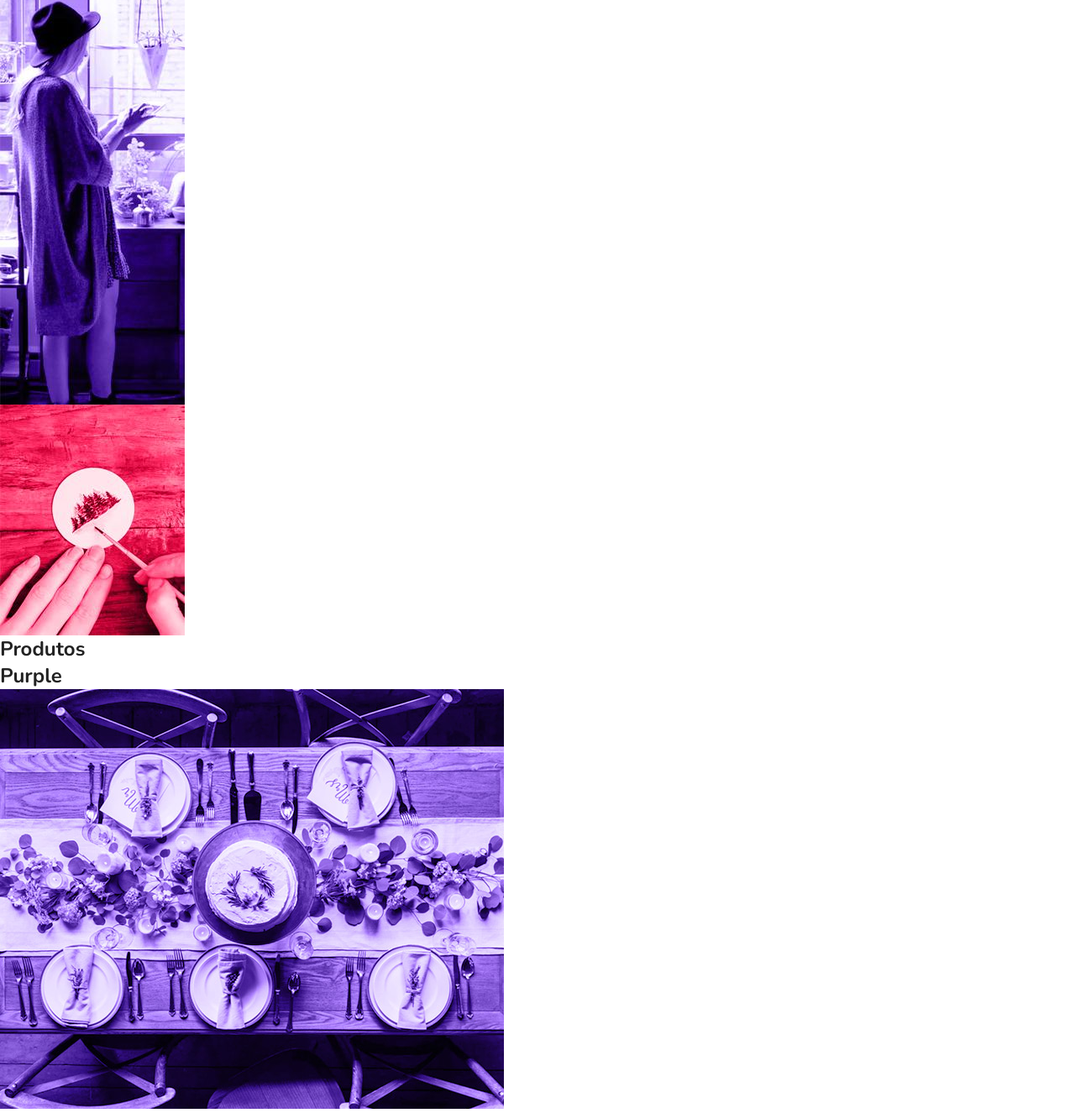
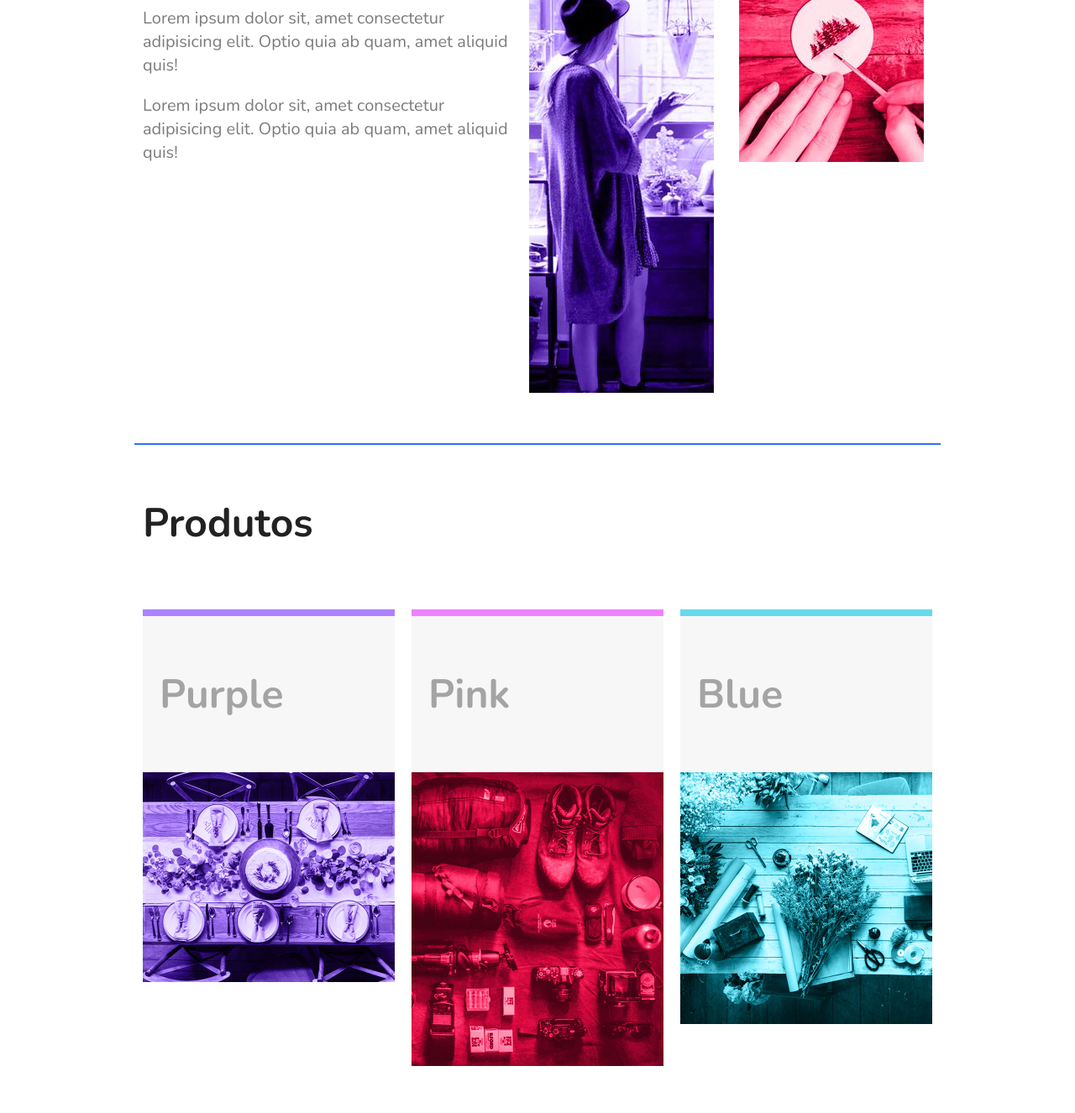
Before and after one commit to ROBERTOCONRADO/FlexBlog, a plain HTML site: page Flex-box Origamid/index.html in a window 1280 px wide. Shown: the part 481-1807 px from the top of the page at 84% size. Drawn offline with nearby package versions, Linux system fonts and the light colour scheme.

Commit message:
css produtos

```diff
--- a/Flex-box Origamid/style.css
+++ b/Flex-box Origamid/style.css
@@ -83,3 +83,66 @@ img {
     margin: 0 auto;
     padding: 60px 10px;
 }
+
+/* sobre */
+.sobre {
+    border-top: 2px solid #2c70ff;
+    border-bottom: 2px solid #2c70ff;
+    max-width: 960px;
+    margin: 0 auto;
+    padding: 60px 0;
+    display: flex;
+    flex-wrap: wrap;
+}
+.sobre-info {
+    flex: 2 1 300px;
+    margin: 0 10px;
+}
+.sobre-info h1 {
+    font-size: 3em;
+    margin-bottom: .5em;
+}
+.sobre-info p {
+    font-size: 1.25em;
+    line-height: 1.4;
+    margin-bottom: 1em;
+    color: #7c7c7c;
+}
+.sobre-img {
+    flex: 1 1 160px;
+    margin: 0 10px;
+}
+
+/* produtos */
+.produtos {
+    max-width: 960px;
+    margin: 60px auto;
+}
+.produtos h1 {
+    font-size: 3em;
+    margin: 0 10px 60px 10px;
+}
+.produtos-container {
+    display: flex;
+    flex-wrap: wrap;
+}
+.produtos-item {
+    flex: 1 1 255px;
+    margin: 10px;
+    min-width: 255px;
+}
+.produtos-item h2 {
+    font-size: 3em;
+    color: #a4a4a4;
+    background: #f7f7f7;
+    padding: 60px 20px;
+}
+.purple {
+    border-top: 8px solid #ae81ff;
+}
+.pink {
+    border-top: 8px solid #ee81ff;
+}
+.blue {
+    border-top: 8px solid #66d9eb;
+}
```
